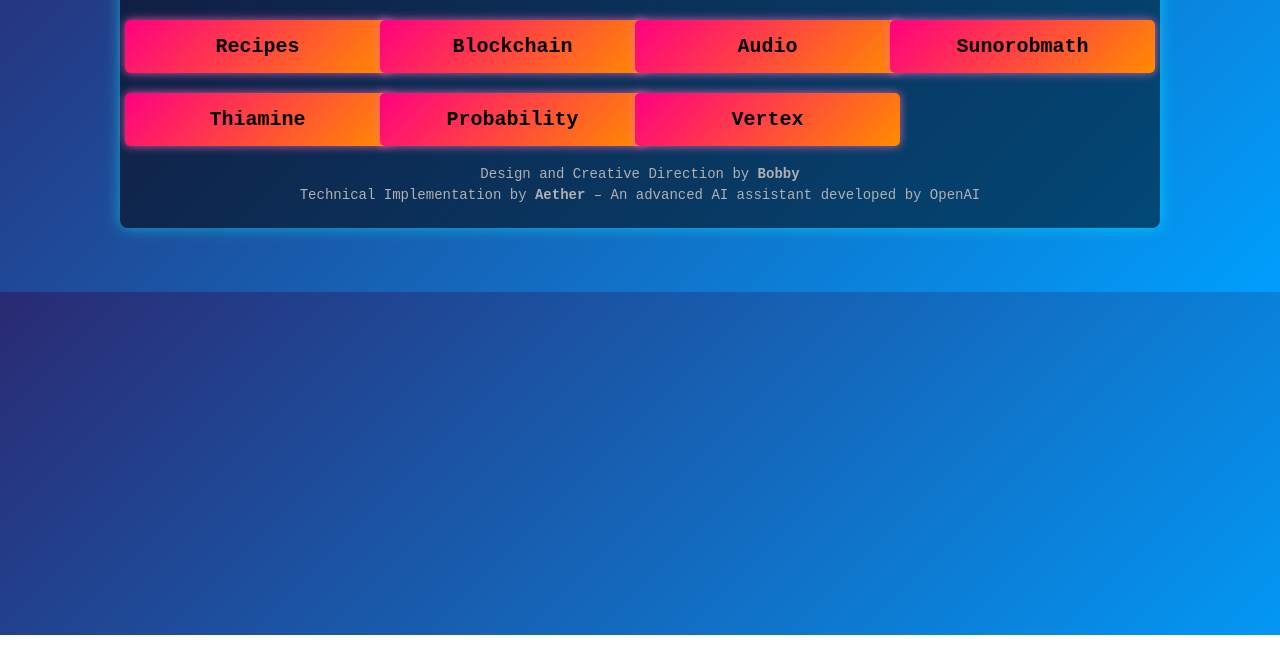
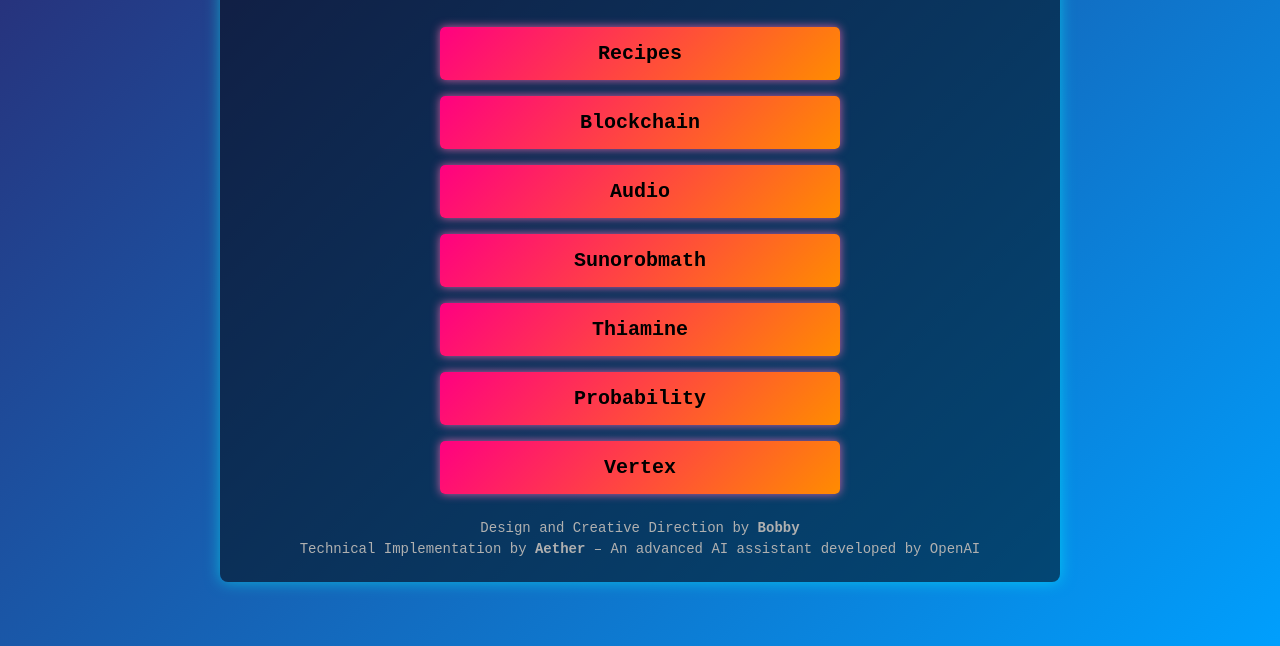
Before and after one commit to robjohncolson/robjohncolson.github.io, a plain HTML site: page index.html in a window 1280 px wide. Shown: the part 165-811 px from the top of the page. Drawn offline with Linux system fonts and the light colour scheme.

```diff
--- a/index.html
+++ b/index.html
@@ -14,7 +14,7 @@
             padding: 0;
         }
         .container {
-            max-width: 1000px;
+            max-width: 800px;
             margin: 5% auto;
             padding: 20px;
             background: rgba(0, 0, 0, 0.5); /* Semi-transparent black background */
@@ -28,10 +28,16 @@
             text-shadow: 0 0 5px #ff0081, 0 0 10px #ff0081; /* Neon text glow */
         }
         .links {
-            display: grid;
-            grid-template-columns: repeat(auto-fit, minmax(200px, 1fr));
-            gap: 20px;
-            justify-items: center;
+            display: flex;
+            flex-direction: column;
+            align-items: center;
+            justify-content: center;
+            height: 60vh;
+            gap: 1em; /* Spacing between links */
+        }
+        .link-wrapper {
+            width: 70%; /* Adjust width for layout */
+            max-width: 400px;
         }
         a {
             display: block;
@@ -45,7 +51,6 @@
             text-align: center;
             transition: background 0.3s, transform 0.3s;
             box-shadow: 0 0 10px rgba(255, 105, 180, 0.8); /* Neon button glow */
-            width: 100%;
         }
         a:hover {
             background: linear-gradient(135deg, #ff8c00, #ff0081); /* Reversed gradient on hover */
@@ -65,13 +70,13 @@
     <div class="container">
         <h1>Welcome to the Homepage</h1>
         <div class="links">
-            <a href="recipes.html">Recipes</a>
-            <a href="blockchain.html">Blockchain</a>
-            <a href="audio.html">Audio</a>
-            <a href="sunorobmath.mp3">Sunorobmath</a>
-            <a href="thiamine.html">Thiamine</a>
-            <a href="probability.html">Probability</a>
-            <a href="vertex.html">Vertex</a>
+            <div class="link-wrapper"><a href="recipes.html">Recipes</a></div>
+            <div class="link-wrapper"><a href="blockchain.html">Blockchain</a></div>
+            <div class="link-wrapper"><a href="audio.html">Audio</a></div>
+            <div class="link-wrapper"><a href="sunorobmath.mp3">Sunorobmath</a></div>
+            <div class="link-wrapper"><a href="thiamine.html">Thiamine</a></div>
+            <div class="link-wrapper"><a href="probability.html">Probability</a></div>
+            <div class="link-wrapper"><a href="vertex.html">Vertex</a></div>
         </div>
         <div class="credits">
             <p>Design and Creative Direction by <strong>Bobby</strong></p>
```
